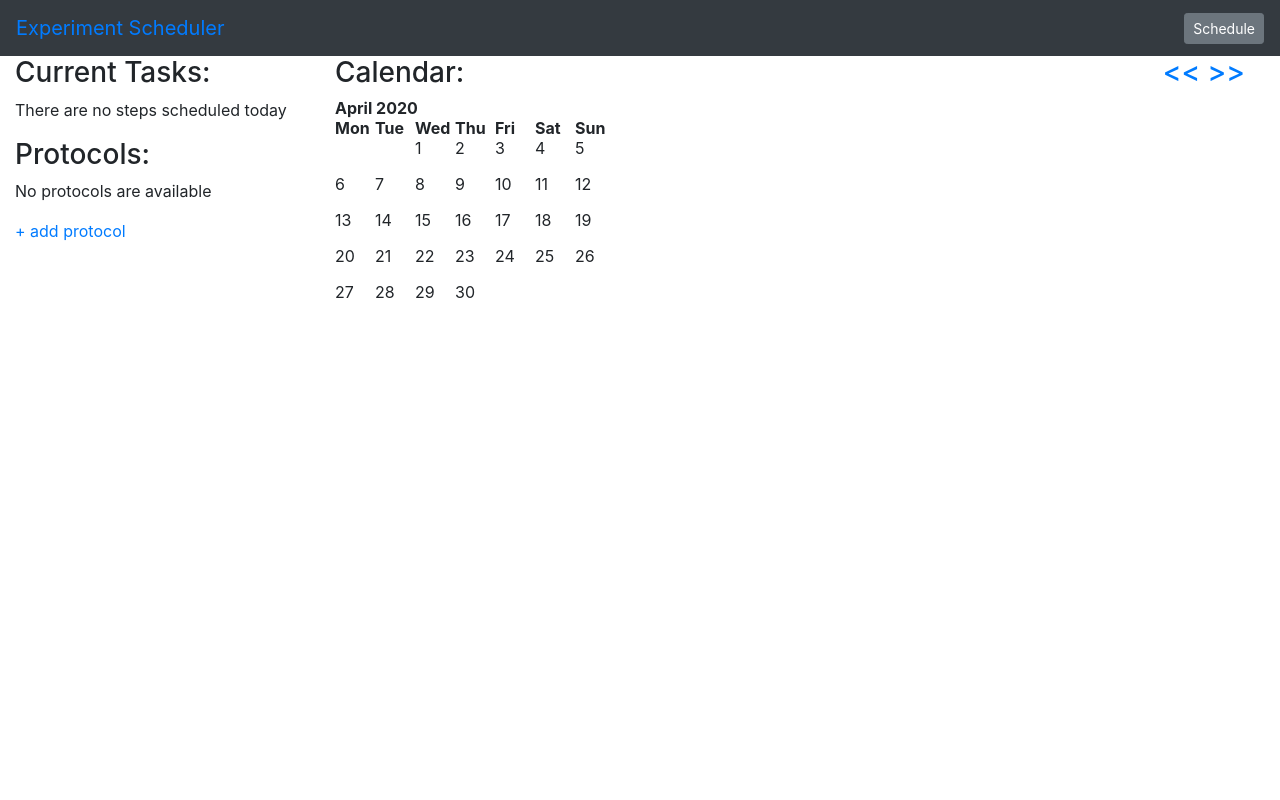
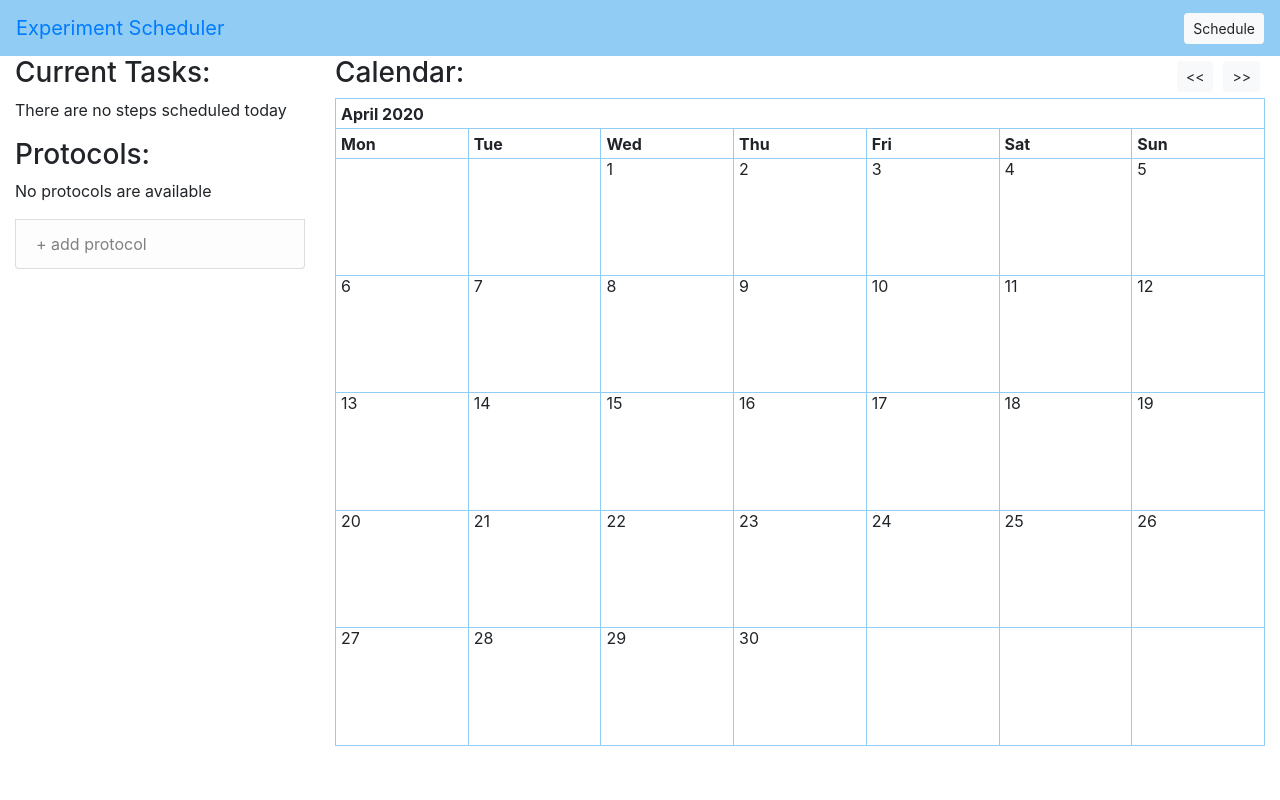
Before and after one commit to jmattick/experiment_planner, a Django app: page /protocols/ in a window 1280 px wide. Run offline with Django 3.2, Linux system fonts and the light colour scheme; data that the repository does not hold is empty; some libraries are stand-ins or nearby versions.

Commit message:
update index css

```diff
--- a/protocols/static/protocols/style.css
+++ b/protocols/static/protocols/style.css
@@ -1,3 +1,81 @@
+:root {
+  --event-bg-color: #F3D250;
+    --nav-bg-color: #90CCF4;
+}
+
+body {
+    font-family: Arial, Helvetica, sans-serif;
+}
+
+.container-fluid {
+    min-height: 90%;
+}
+
+.calendar-container {
+    height: 100%;
+    width: 100%;
+}
+.calendar {
+    height: 90%;
+    width: 100%;
+}
+#index-main {
+    height: 90%;
+}
+
+.calendar ul {
+    padding: 5px;
+    list-style-type: none;
+    margin: 0px;
+
+}
+
+.calendar ul li > * {
+    margin: 0px;
+}
+
+.calendar li {
+    text-align: center;
+    border: 1px solid var(--event-bg-color);
+    border-radius: 5px;
+    background-color: var(--event-bg-color);
+    margin: 2px 0px;
+}
+
+.calendar td {
+    width: calc(100% / 7);
+}
+
+.calendar tr th {
+    padding: 5px 0px 0px 5px;
+    margin: 0px;
+}
+
+.calendar tr:nth-child(-n+2) {
+    padding: 5px;
+    height: 30px;
+}
+
+.calendar td span {
+    padding: 5px 0px 0px 5px;
+}
+
+.calendar > * {
+    vertical-align: top;
+}
+
+.month-btn {
+    margin: 5px;
+}
+
+#navbar {
+    background-color: var(--nav-bg-color);
+}
+
+table, th, td {
+    border: 1px solid var(--nav-bg-color);
+}
+
 /*
 :root {
   --body-font-color: black;
--- a/protocols/templates/protocols/header.html
+++ b/protocols/templates/protocols/header.html
@@ -5,10 +5,10 @@
 <script src="{% static 'jquery-3.5.0.js' %}"></script>
 <script src="{% static 'bootstrap-4.3.1-dist/bootstrap-4.3.1-dist/js/bootstrap.min.js' %}"></script>
 
-    <nav class = "navbar sticky-top narbar-dark bg-dark" id = "navbar">
+    <nav class = "navbar sticky-top" id = "navbar">
             <div class = "navbar-header">
                 <a class = "navbar-brand" href="{% url 'protocols:index'%}">Experiment Scheduler</a>
             </div>
-            <a id = "schedule-btn" class = "btn btn-sm btn-secondary" href="{% url 'protocols:scheduler' %}">Schedule</a>
+            <a id = "schedule-btn" class = "btn btn-sm btn-light" href="{% url 'protocols:scheduler' %}">Schedule</a>
     </nav>
     <div class = "container-fluid">
--- a/protocols/templates/protocols/index.html
+++ b/protocols/templates/protocols/index.html
@@ -1,6 +1,6 @@
 {% include "./header.html" %}
 <!-- header -->
-    <div class = "main row">
+    <div id = "index-main" class = "main row">
         <div class = "col">
             <div class = "">
                 <h3>Current Tasks:</h3>
@@ -33,13 +33,13 @@
                         <a class = "list-group-item list-group-item-action" href="{% url 'protocols:detail' protocol.id %}">{{protocol.name}}</a>
                     {% endfor %}
 
-                        <a class = "btn"  href = "{% url 'protocols:add_protocol' %}">+ add protocol</a>
+                        <a  class = "btn list-group-item list-group-item-light"  href = "{% url 'protocols:add_protocol' %}">+ add protocol</a>
 
                 </div>
                     <!--</table>-->
             {% else %}
                 <p>No protocols are available</p>
-                <a href = "{% url 'protocols:add_protocol' %}">+ add protocol</a>
+                <a class = "list-group-item list-group-item-light" href = "{% url 'protocols:add_protocol' %}">+ add protocol</a>
             {% endif %}
 
             </div>
@@ -48,7 +48,7 @@
 
         <div class = "calendar-container col-9">
             <div>
-                <h3>Calendar:<span style="float:right; margin-right: 20px;" ><a class = 'month-btn' href="{% url 'protocols:index' %}?{{ prev_month }}"> << </a><a class = 'month-btn' href="{% url 'protocols:index' %}?{{ next_month }}"> >> </a></span></h3>
+                <h3>Calendar:<span style="float:right;" ><a class = 'month-btn btn btn-light btn-sm' href="{% url 'protocols:index' %}?{{ prev_month }}"> << </a><a class = 'month-btn btn btn-light btn-sm' href="{% url 'protocols:index' %}?{{ next_month }}"> >> </a></span></h3>
             </div>
             <div>
                 {{calendar}}
--- a/protocols/utils.py
+++ b/protocols/utils.py
@@ -4,6 +4,7 @@ from .Protocol import ProtocolLinkedList, RSDStep, SDStep, TDStep
 from .models import Event, Step
 from heapq import heappush, heappop
 from timeit import default_timer
+
 
 class Calendar(HTMLCalendar):
     def __init__(self, year=None, month=None):
```
